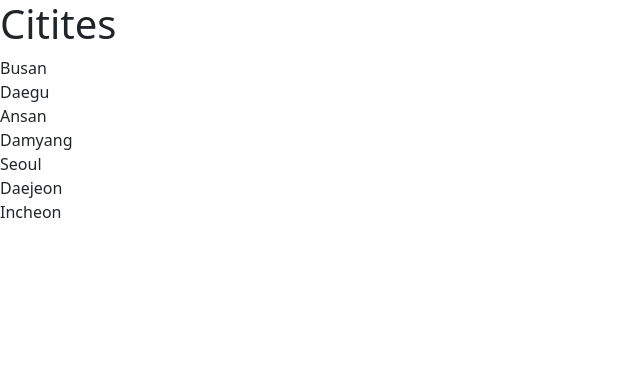
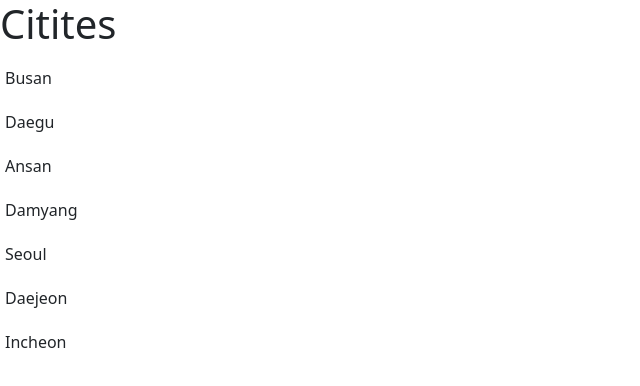
Before and after one commit to Day-Ham/React-Study, a React (Vite) app: page / in a window 1280 px wide. Shown: the top 386 px of the page, without its empty margins (0-640 px from the left). Built offline with nearby package versions, Linux system fonts and the light colour scheme; the HTML template or start-up script is replaced by a standard one.

Commit message:
Css In Js

```diff
--- a/src/components/ListGroup/ListGroup.tsx
+++ b/src/components/ListGroup/ListGroup.tsx
@@ -7,6 +7,15 @@ const List = styled.ul`
   padding: 0;
 `;
 
+interface ListItemProps {
+  active: boolean;
+}
+
+const ListItem = styled.li<ListItemProps>`
+  padding: 10px 5px;
+  background: ${(props) => (props.active ? "blue" : "none")};
+`;
+
 interface Props {
   items: string[];
   title: string;
@@ -14,7 +23,7 @@ interface Props {
 }
 
 function ListGroup({ items, title, onSelectItem }: Props) {
-  const [selectedIndex, setSelectedIndex] = useState(2);
+  const [selectedIndex, setSelectedIndex] = useState(0);
 
   return (
     <>
@@ -22,7 +31,8 @@ function ListGroup({ items, title, onSelectItem }: Props) {
       {items.length === 0 && <p>No Item Found</p>}
       <List>
         {items.map((item, index) => (
-          <li
+          <ListItem
+            active={index == selectedIndex}
             className={
               selectedIndex === index
                 ? "list-group-item active"
@@ -35,7 +45,7 @@ function ListGroup({ items, title, onSelectItem }: Props) {
             }}
           >
             {item}
-          </li>
+          </ListItem>
         ))}
       </List>
     </>
```
